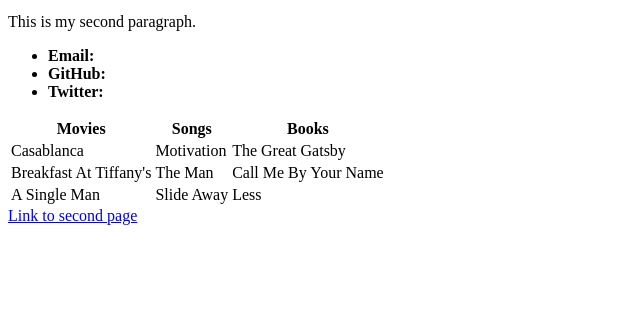
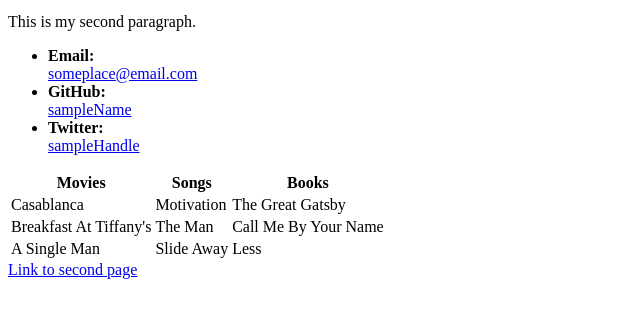
Before and after one commit to JonathanAric/JonathanAric.github.io, a plain HTML site: page index.html in a window 1280 px wide. Shown: the part 321-638 px from the top of the page, without its empty margins (0-640 px from the left). Drawn offline with Linux system fonts and the light colour scheme.

Commit message:
updated files

```diff
--- a/index.html
+++ b/index.html
@@ -17,8 +17,11 @@
 
   <ul>
     <li><strong>Email:</strong></li>
+    <a href="#">someplace@email.com</a>
     <li><strong>GitHub:</strong></li>
+    <a href="#">sampleName</a>
     <li><strong>Twitter:</strong></li>
+    <a href=#>sampleHandle</a>
   </ul>
 
   <table>
```
Also changed, not shown: secondary_page.html (+1 -1 lines).
